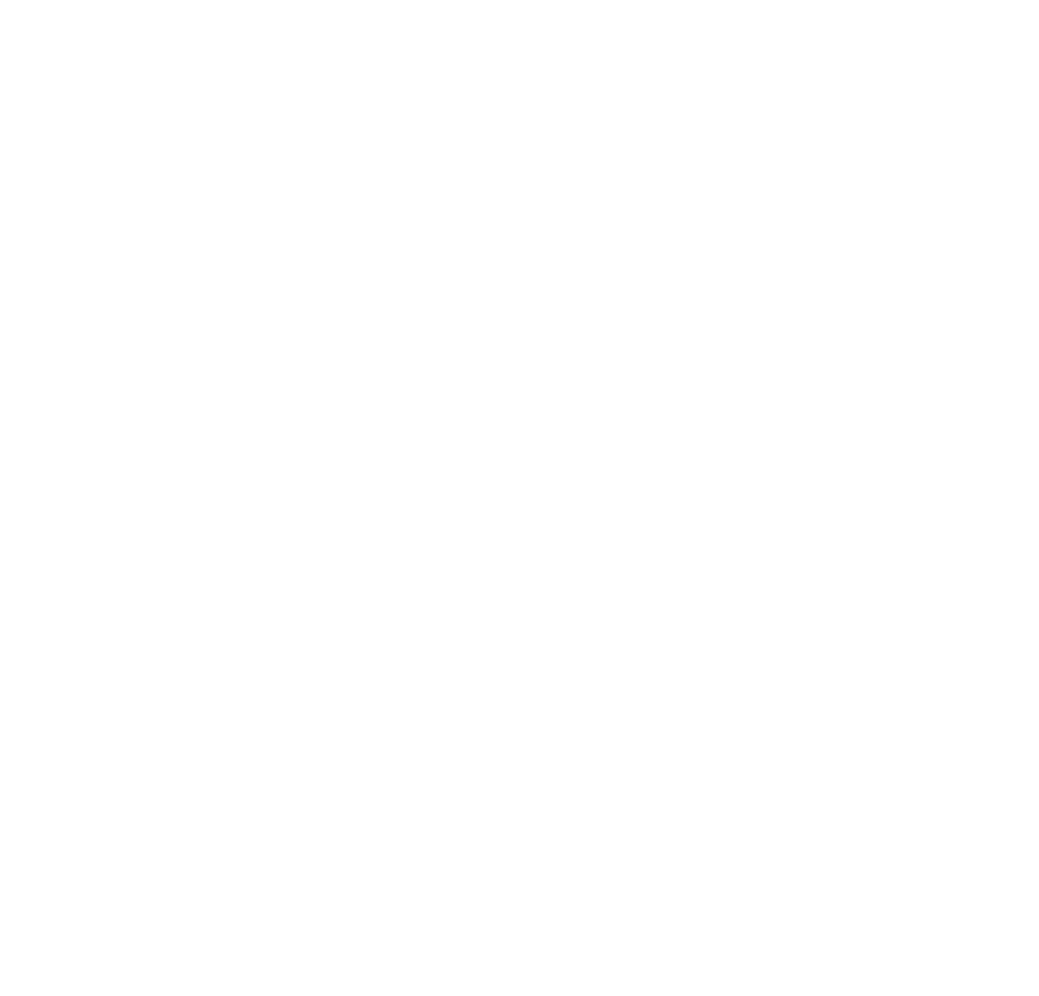
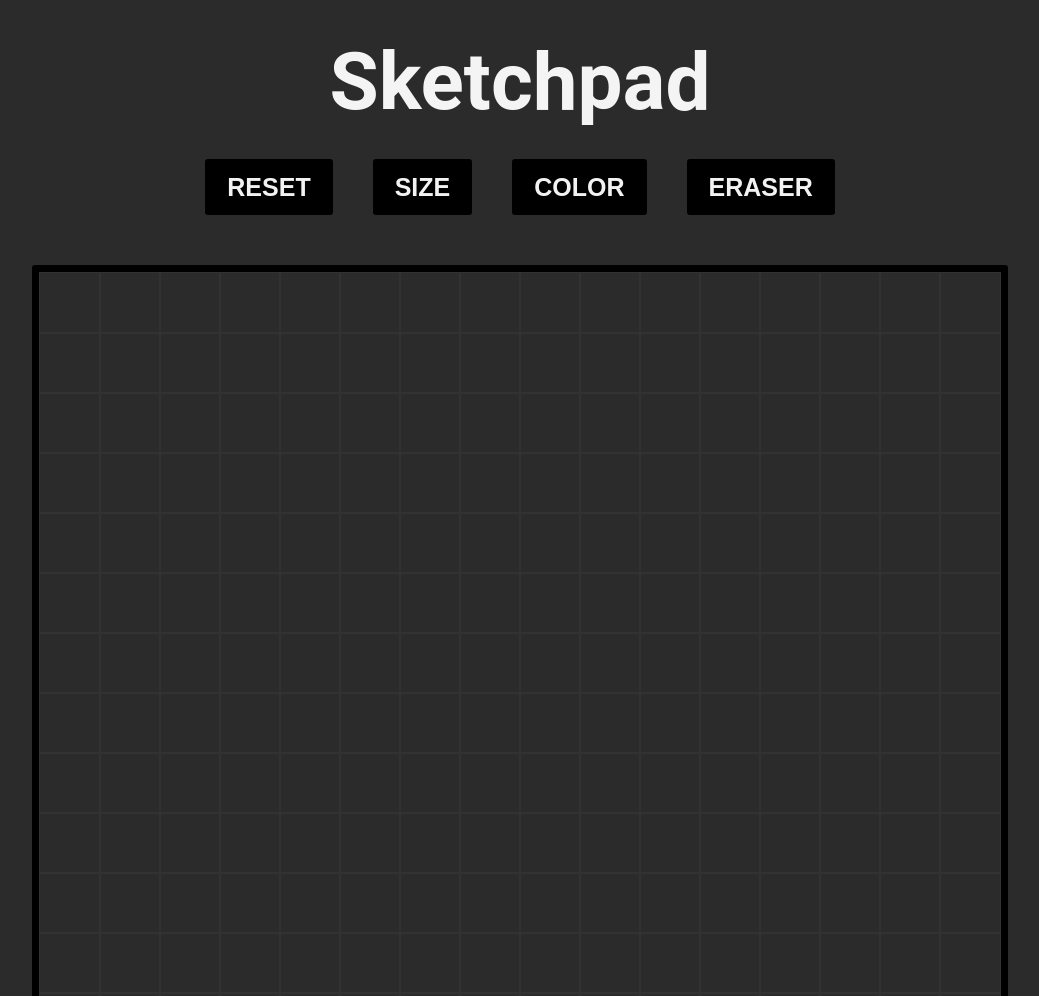
Before and after one commit to kealele/sketchpad, a plain HTML site: page index.html in a window 1280 px wide. Shown: the top 996 px of the page, without its empty margins (120-1159 px from the left). Before the commit the page ends 800 px from the top, so only its background shows below. Drawn offline with Linux system fonts and the light colour scheme.

Commit message:
UI + Script for grid

```diff
--- a/index.html
+++ b/index.html
@@ -8,6 +8,14 @@
     <link rel="stylesheet" href="style.css">
 </head>
 <body>
+    <div class="title">Sketchpad</div>
+    <div id="menu">
+        <button class="reset">RESET</button>
+        <button class="size">SIZE</button>
+        <button class="color">COLOR</button>
+        <button class="eraser">ERASER</button>
+    </div>
+    <div id="grid"></div>
 
 </body>
 </html>
--- a/javascript.js
+++ b/javascript.js
@@ -0,0 +1,16 @@
+const grid = document.querySelector('#grid');
+
+function createGrid (x){
+    for (let rows = 0; rows < x; rows++){
+        let column = document.createElement('div');
+        column.classList.add('column');
+        grid.appendChild(column);
+
+    for (let columns = 0; columns < x; columns++){
+        let block = document.createElement('div');
+        block.classList.add('block');
+        column.appendChild(block)
+    }
+    }
+}
+createGrid (16);
--- a/style.css
+++ b/style.css
@@ -0,0 +1,60 @@
+body {
+    background-color: rgb(43, 43, 43);
+    text-align: center;
+    font-family: 'Roboto', sans-serif;
+}
+
+.title {
+    color: rgba(255, 255, 255, 0.95);
+    font-size: 80px;
+    font-weight: bold;
+    margin-top: 35px;
+}
+
+#grid {
+    border: 8px rgb(0, 0, 0) solid;
+    border-radius: 3px;
+    height: 960px;
+    width: 960px;
+    margin: auto;
+    margin-top: 20px;
+    display: flex;
+
+}
+
+#menu {
+    display: flex;
+    justify-content: center;
+    gap: 40px;
+    padding: 30px;
+}
+
+button {
+    display: inline-block;
+    outline: 0;
+    cursor: pointer;
+    border: 2px solid #000;
+    border-radius: 3px;
+    color: rgba(255, 255, 255, 0.95);
+    background: #000;
+    font-size: 25px;
+    font-weight: 600;
+    line-height: 28px;
+    padding: 12px 20px;
+    text-align:center;
+    transition-duration: .15s;
+    transition-property: all;
+    transition-timing-function: cubic-bezier(.4,0,.2,1);
+}
+
+button:hover{
+    background: rgba(20, 20, 20, 0.5);
+}
+
+.column, .block  {
+	border:none;
+	outline:1px solid rgb(50, 50, 50);
+    display: flex;
+    flex: 1;
+    flex-direction: column;
+}
```
